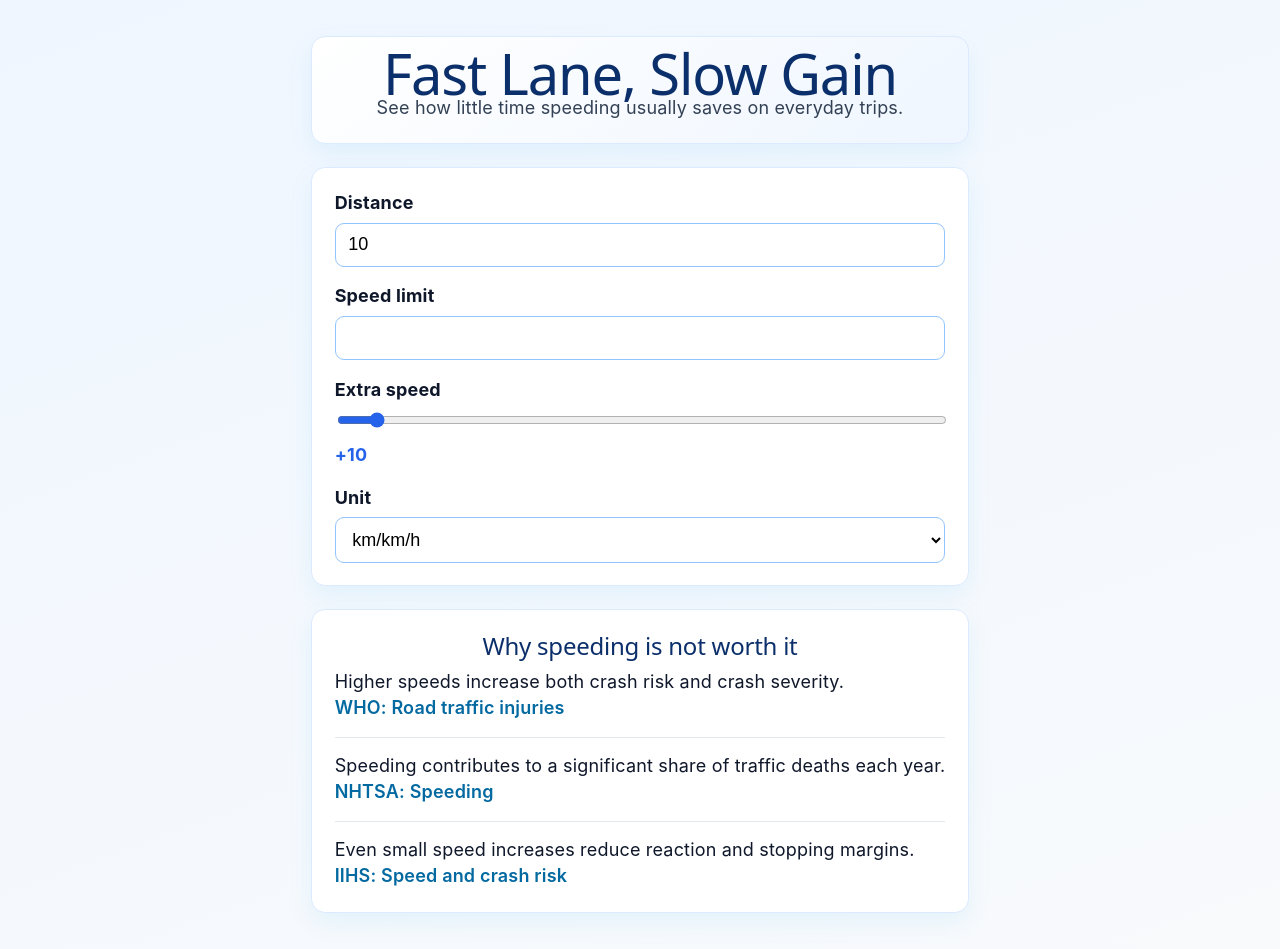
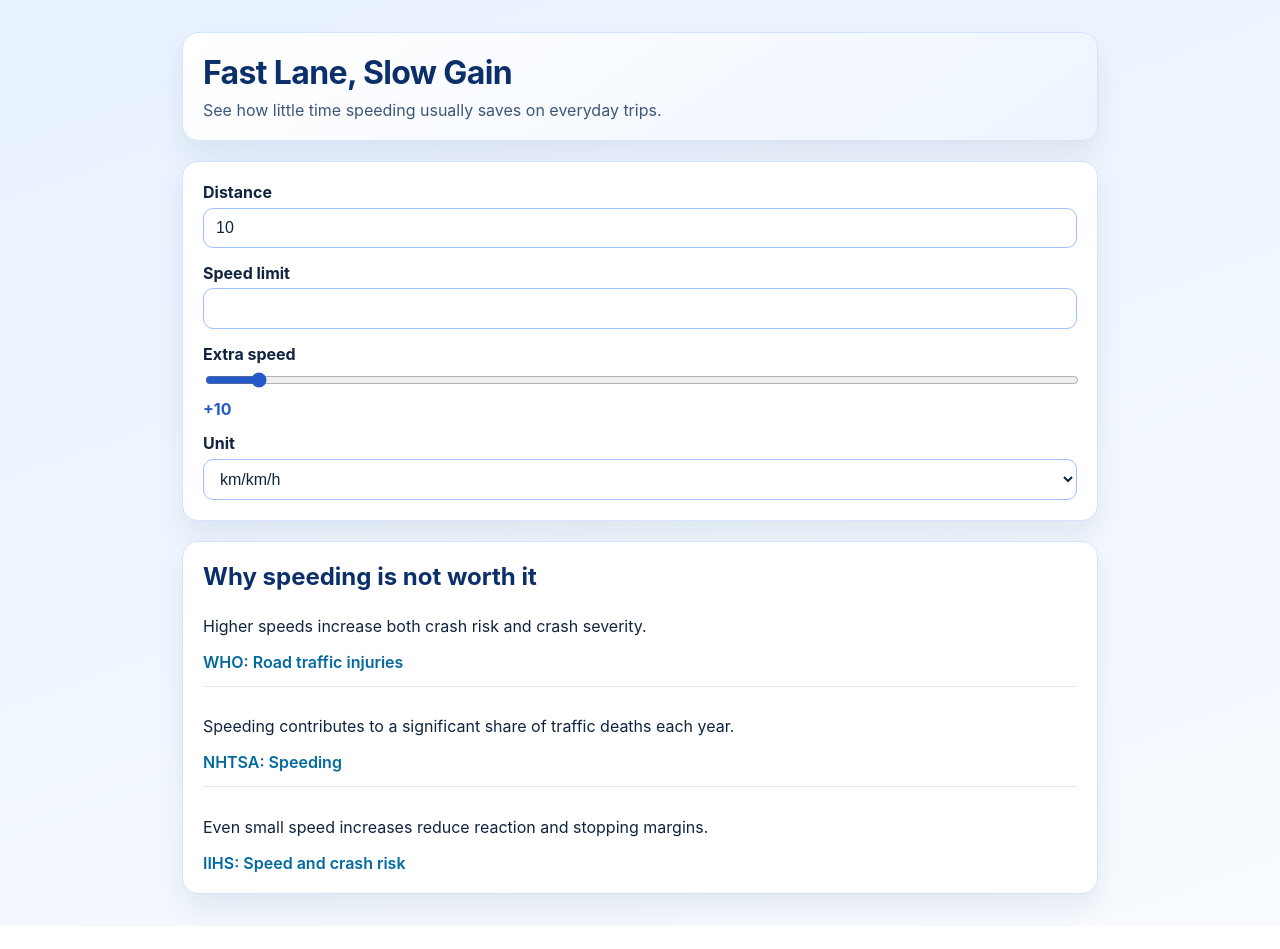
Before and after one commit to RazvanGolan/Fast-Lane-Slow-Gain, a React (Vite) app: page / in a window 1280 px wide. After the commit the page ends 926 px from the top, so only its background shows below. Built offline with nearby package versions, Linux system fonts and the light colour scheme.

Commit message:
feat: refresh non-selectable app styling

```diff
--- a/src/index.css
+++ b/src/index.css
@@ -1,111 +1,7 @@
 :root {
-  --text: #6b6375;
-  --text-h: #08060d;
-  --bg: #fff;
-  --border: #e5e4e7;
-  --code-bg: #f4f3ec;
-  --accent: #aa3bff;
-  --accent-bg: rgba(170, 59, 255, 0.1);
-  --accent-border: rgba(170, 59, 255, 0.5);
-  --social-bg: rgba(244, 243, 236, 0.5);
-  --shadow:
-    rgba(0, 0, 0, 0.1) 0 10px 15px -3px, rgba(0, 0, 0, 0.05) 0 4px 6px -2px;
-
-  --sans: system-ui, 'Segoe UI', Roboto, sans-serif;
-  --heading: system-ui, 'Segoe UI', Roboto, sans-serif;
-  --mono: ui-monospace, Consolas, monospace;
-
-  font: 18px/145% var(--sans);
-  letter-spacing: 0.18px;
-  color-scheme: light dark;
-  color: var(--text);
-  background: var(--bg);
+  font-family: Inter, system-ui, -apple-system, "Segoe UI", Roboto, sans-serif;
   font-synthesis: none;
   text-rendering: optimizeLegibility;
   -webkit-font-smoothing: antialiased;
   -moz-osx-font-smoothing: grayscale;
-
-  @media (max-width: 1024px) {
-    font-size: 16px;
-  }
 }
-
-@media (prefers-color-scheme: dark) {
-  :root {
-    --text: #9ca3af;
-    --text-h: #f3f4f6;
-    --bg: #16171d;
-    --border: #2e303a;
-    --code-bg: #1f2028;
-    --accent: #c084fc;
-    --accent-bg: rgba(192, 132, 252, 0.15);
-    --accent-border: rgba(192, 132, 252, 0.5);
-    --social-bg: rgba(47, 48, 58, 0.5);
-    --shadow:
-      rgba(0, 0, 0, 0.4) 0 10px 15px -3px, rgba(0, 0, 0, 0.25) 0 4px 6px -2px;
-  }
-
-  #social .button-icon {
-    filter: invert(1) brightness(2);
-  }
-}
-
-#root {
-  width: 1126px;
-  max-width: 100%;
-  margin: 0 auto;
-  text-align: center;
-  border-inline: 1px solid var(--border);
-  min-height: 100svh;
-  display: flex;
-  flex-direction: column;
-  box-sizing: border-box;
-}
-
-body {
-  margin: 0;
-}
-
-h1,
-h2 {
-  font-family: var(--heading);
-  font-weight: 500;
-  color: var(--text-h);
-}
-
-h1 {
-  font-size: 56px;
-  letter-spacing: -1.68px;
-  margin: 32px 0;
-  @media (max-width: 1024px) {
-    font-size: 36px;
-    margin: 20px 0;
-  }
-}
-h2 {
-  font-size: 24px;
-  line-height: 118%;
-  letter-spacing: -0.24px;
-  margin: 0 0 8px;
-  @media (max-width: 1024px) {
-    font-size: 20px;
-  }
-}
-p {
-  margin: 0;
-}
-
-code,
-.counter {
-  font-family: var(--mono);
-  display: inline-flex;
-  border-radius: 4px;
-  color: var(--text-h);
-}
-
-code {
-  font-size: 15px;
-  line-height: 135%;
-  padding: 4px 8px;
-  background: var(--code-bg);
-}
--- a/src/styles/app.css
+++ b/src/styles/app.css
@@ -1,14 +1,22 @@
 :root {
-  --bg-start: #eff6ff;
-  --bg-end: #f8fafc;
+  --bg-start: #e8f1ff;
+  --bg-end: #f8fbff;
   --card-bg: #ffffff;
-  --card-border: #dbeafe;
-  --text: #0f172a;
-  --muted: #334155;
-  --primary: #2563eb;
-  --primary-soft: #dbeafe;
+  --card-border: #d4e4ff;
+  --text: #10243f;
+  --muted: #3e5678;
+  --primary: #245ac7;
+  --primary-soft: #e9f1ff;
   --accent: #0ea5e9;
-  --success: #16a34a;
+  --accent-soft: #e0f2fe;
+}
+
+*,
+*::before,
+*::after {
+  box-sizing: border-box;
+  user-select: none;
+  -webkit-user-select: none;
 }
 
 #root {
@@ -37,13 +45,13 @@ body {
 .card {
   background: var(--card-bg);
   border: 1px solid var(--card-border);
-  border-radius: 14px;
+  border-radius: 16px;
   padding: 1rem;
-  box-shadow: 0 10px 24px rgba(14, 165, 233, 0.08);
+  box-shadow: 0 14px 28px rgba(16, 36, 63, 0.08);
 }
 
 .hero {
-  background: linear-gradient(140deg, #ffffff, #eff6ff);
+  background: linear-gradient(145deg, #ffffff, #eef5ff);
 }
 
 .hero h1 {
@@ -70,18 +78,19 @@ label {
   display: block;
   font-weight: 700;
   margin-bottom: 0.35rem;
-  color: #0f172a;
+  color: var(--text);
 }
 
 input,
 select {
   width: 100%;
   box-sizing: border-box;
-  padding: 0.6rem 0.7rem;
-  border: 1px solid #93c5fd;
-  border-radius: 9px;
+  padding: 0.65rem 0.75rem;
+  border: 1px solid #9ec1ff;
+  border-radius: 10px;
   font-size: 1rem;
   background: #ffffff;
+  color: var(--text);
 }
 
 input:focus,
@@ -101,51 +110,85 @@ input[type="range"] {
   color: var(--primary);
 }
 
+.primary-result {
+  margin: 1rem 0 0;
+  padding: 0.65rem 0.8rem;
+  border-radius: 12px;
+  background: var(--primary-soft);
+  color: #143b80;
+  font-weight: 800;
+  text-align: left;
+}
+
 .metrics-panel,
 .chart-panel {
-  margin-top: 0.9rem;
+  margin-top: 0.95rem;
   text-align: left;
 }
 
 .metrics-panel h3,
 .chart-panel h3,
 .facts h2 {
-  margin: 0 0 0.5rem;
+  margin: 0 0 0.55rem;
   color: #0b2f6a;
 }
 
-.metric-list,
-.chart-list,
-.facts-list {
-  list-style: none;
-  margin: 0;
-  padding: 0;
+.metric-grid {
+  display: grid;
+  gap: 0.6rem;
+  grid-template-columns: repeat(auto-fit, minmax(180px, 1fr));
 }
 
-.metric-list li,
-.chart-list li {
-  border-top: 1px solid #e2e8f0;
-  padding-top: 0.45rem;
-  margin-top: 0.45rem;
+.metric-card {
+  margin: 0;
+  border-radius: 12px;
+  border: 1px solid #d9e8ff;
+  background: #f8fbff;
+  padding: 0.7rem 0.8rem;
 }
 
-.metric-list li:first-child,
-.chart-list li:first-child {
-  border-top: 0;
-  margin-top: 0;
-  padding-top: 0;
+.metric-card h4 {
+  margin: 0;
+  font-size: 0.84rem;
+  font-weight: 700;
+  color: var(--muted);
+  text-transform: uppercase;
+  letter-spacing: 0.04em;
+}
+
+.metric-card p {
+  margin: 0.3rem 0 0;
+  font-size: 1.18rem;
+  font-weight: 800;
+  color: #143b80;
 }
 
 .chart-svg {
   display: block;
   width: 100%;
   height: auto;
-  max-width: 420px;
+  max-width: 460px;
   color: var(--primary);
-  margin-bottom: 0.4rem;
+  margin-bottom: 0.45rem;
+}
+
+.chart-legend {
+  display: grid;
+  gap: 0.4rem;
+  padding: 0.65rem 0.75rem;
+  border-radius: 12px;
+  background: var(--accent-soft);
+  color: #0c4a6e;
+}
+
+.chart-legend p {
+  margin: 0;
 }
 
 .facts-list {
+  list-style: none;
+  padding: 0;
+  margin: 0;
   display: grid;
   gap: 0.85rem;
 }
```
